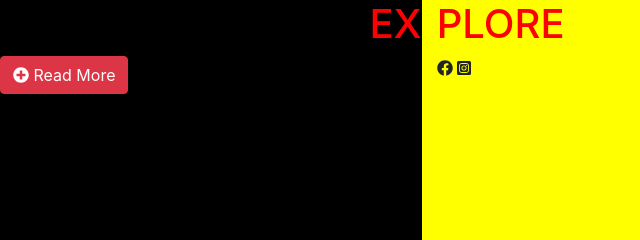
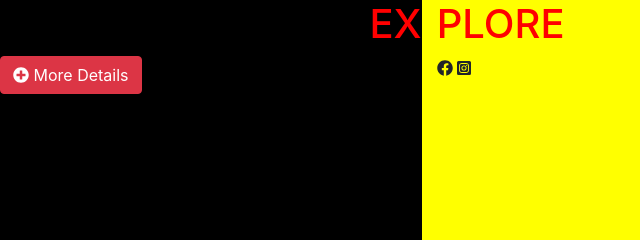
Before and after one commit to Ivanly25/intrerviewChallange, a plain HTML site: page index.html in a window 1280 px wide. Shown: the top 240 px of the page, 0-640 px from the left. Drawn offline with nearby package versions, Linux system fonts and the light colour scheme.

```diff
--- a/index.html
+++ b/index.html
@@ -28,7 +28,7 @@
         <!-- Button trigger modal -->
         <button type="button" class="btn btn-danger" data-toggle="modal" data-target="#longModal">
         <i class="fas fa-plus-circle" ></i>
-            Read More
+            More Details
         </button>
 
 
@@ -38,7 +38,7 @@
             <div class="modal-dialog" role="document">
                 <div class="modal-content">
                     <div class="modal-header">
-                        <h5 class="modal-title" id="longModalTitle">Read More</h5>
+                        <h5 class="modal-title" id="longModalTitle">Explore</h5>
                         <button type="button" class="close" data-dismiss="modal" aria-label="Close">
                             <span aria-hidden="true">&times;</span>
                         </button>
```
Also changed, not shown: 1 other file.
